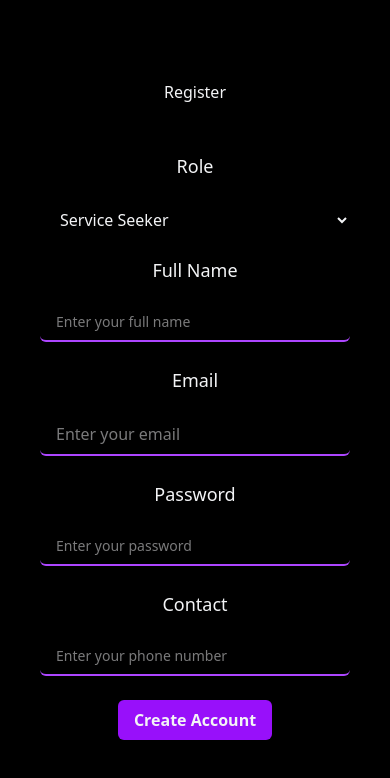
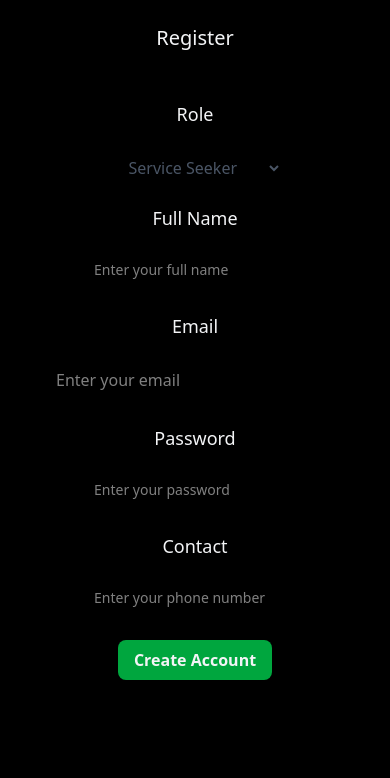
Before and after one commit to Tanko99/alx-fe-capstone, a React (Vite) app in the folder service-finder-app/: page /register in a window 390 px wide. Shown: the top 778 px of the page. Built offline with nearby package versions, Linux system fonts and the light colour scheme; the HTML template or start-up script is replaced by a standard one.

Commit message:
feat: Registration form aded and style with responsiveness

```diff
--- a/service-finder-app/src/components/RegistrationForm.jsx
+++ b/service-finder-app/src/components/RegistrationForm.jsx
@@ -42,14 +42,14 @@ const RegistrationForm = () => {
   };
 
   return (
-    <div className="min-h-screen  flex flex-col items-center justify-center  p-4 md:p-8   bg-black">
-      <h1 className="mb-6 text-center md:text-4xl sm:text-2xl text-gray-100">Register</h1>
-      <form onSubmit={handleSubmit} className=" w-full max-w-md flex flex-col gap-y-4
+    <div className="min-h-screen  sm:px-8 px-4 py-6 text-white  items-center items-center  p-4 md:p-8   bg-black">
+      <h1 className="mb-6 text-center md:text-4xl text-xl sm:text-2xl text-gray-100">Register</h1>
+      <form onSubmit={handleSubmit} className=" w-full  mx-auto flex flex-col gap-y-4
        justify-center items-center bg-black rounded-xl  shadow-lg p-6 scrol-y-auto">
         {/* Role Dropdown */}
         <label className=" text-gray-100 text-lg font-medium mb-1" htmlFor="role">Role</label>
-        <select className="w-full px-4 py-2 text-gray-100 focus:border-purple-600 focus:ring-2
-        focus:ring-purple-600 bg-black outline-none rounded-md"
+        <select className="md:w-96 sm:w-64 px-4 py-2 text-gray-600  focus:border-green-600 focus:ring-2
+        focus:ring-green-600  outline-none rounded-lg shadow-lg"
           id="role"
           value={role}
           onChange={(e) => setRole(e.target.value)}
@@ -60,9 +60,9 @@ const RegistrationForm = () => {
 
         {/* Common Fields for bothseekers and providers */}
         <label className=" text-gray-100 text-lg font-medium mb-1" htmlFor="name">Full Name</label>
-        <input className="w-full px-4 py-2 mb-2 border-b-2 border-purple-500 text-gray-100
-        rounded-md focus:border-purple-600 focus:ring-2 focus:ring-purple-600 outline-none
-         sm-w-64 text-sm md:text-lg shadow-sm"
+        <input className="md:w-96 px-4 py-2 mb-2
+        rounded-lg focus:border-green-600 focus:ring-2 focus:ring-green-600 outline-none
+         sm-w-64 text-sm md:text-lg shadow-lg"
           id="name"
           type="text"
           value={name}
@@ -72,9 +72,9 @@ const RegistrationForm = () => {
         />
 
         <label className=" text-gray-100 text-lg font-medium mb-1" htmlFor="email">Email</label>
-        <input className="w-full px-4 py-2 mb-2 border-b-2 border-purple-500 text-gray-100
-        rounded-md focus:border-purple-600 focus:ring-2 focus:ring-purple-600 outline-none
-        sm:w-64 text-sn md:text-lg shadow-sm"
+        <input className="w-full px-4 py-2 mb-2
+        rounded-lg focus:border-green-600 focus:ring-2 focus:ring-green-600 outline-none
+        sm:w-64 text-sn md:text-lg shadow-lg"
           id="email"
           type="email"
           value={email}
@@ -84,9 +84,9 @@ const RegistrationForm = () => {
         />
 
         <label className=" text-gray-100 text-lg font-medium mb-1" htmlFor="password">Password</label>
-        <input className="w-full px-4 py-2 mb-2 border-b-2 border-purple-500 text-gray-100
-        rounded-md focus:border-purple-600 focus:ring-2 focus:ring-purple-600 outline-none
-        sm:w-64  text-sm md:text-lg  shadow-sm"
+        <input className="md:w-96 px-4 py-2 mb-2
+        rounded-lg focus:border-green-600 focus:ring-2 focus:ring-green-600 outline-none
+        sm:w-64  text-sm md:text-lg  shadow-lg"
           id="password"
           type="password"
           value={password}
@@ -97,9 +97,9 @@ const RegistrationForm = () => {
         />
 
         <label className=" text-gray-100 text-lg font-medium mb-1"  htmlFor="contact">Contact</label>
-        <input className="w-full px-4 py-2 mb-2 border-b-2 border-purple-500 text-gray-100
-        rounded-md focus:border-purple-600 focus:ring-2 focus:ring-purple-600 outline-none
-         sm:w-64 text-sm md:text-lg shadow-sm"
+        <input className="md:w-96 px-4 py-2 mb-2
+        rounded-lg focus:border-green-600 focus:ring-2 focus:ring-green-600 outline-none
+         sm:w-64 text-sm md:text-lg shadow-lg"
           id="contact"
           type="tel"
           value={contact}
@@ -112,9 +112,9 @@ const RegistrationForm = () => {
         {role === "Provider" && (
           <>
             <label className=" text-gray-100 text-lg font-medium mb-1"  htmlFor="location">Location</label>
-            <input className="w-full px-4 py-2 mb-2 border-b-2 border-purple-500 text-gray-100
-               rounded-md focus:border-purple-600 focus:ring-2 focus:ring-purple-600 outline-none
-               sm:w-64 text-sm md:text-lg shadow-sm"
+            <input className="md:w-96 px-4 py-2 mb-2
+               rounded-lg focus:border-green-600 focus:ring-2 focus:ring-green-600 outline-none
+               sm:w-64 text-sm md:text-lg shadow-lg"
               id="location"
               type="text"
               value={location}
@@ -124,9 +124,9 @@ const RegistrationForm = () => {
             />
 
             <label className=" text-gray-100 text-lg font-medium mb-1"  htmlFor="service">Service Type</label>
-            <input className="w-full px-4 py-2 mb-2 border-b-2 border-purple-500 text-gray-100
-              rounded-md focus:border-purple-600 focus:ring-2 focus:ring-purple-600 outline-none
-              sm:w-64 text-sm md:text-lg shadow-sm"
+            <input className="md:w-06 px-4 py-2 mb-2
+              rounded-lg focus:border-green-600 focus:ring-2 focus:ring-green-600 outline-none
+              sm:w-64 text-sm md:text-lg shadow-lg"
               id="service"
               type="text"
               value={serviceType}
@@ -135,18 +135,18 @@ const RegistrationForm = () => {
               required
             />
 
-            <label className=" text-gray-100 text-lg font-medium mb-1" htmlFor="profileImage">Upload image </label>
+            <label className=" text-gray-100md:w-96 sm:w-64 text-center px-4 py-2 mb-2 text-lg rounded-lg shadow-lg font-medium bg-green-600 mt-2" htmlFor="profileImage">Upload image </label>
             <div className="flex flex-col items-center mb-2">
   {profileImage ? (
     // Show preview if user picked a file
     <img
       src={URL.createObjectURL(profileImage)}
       alt="Preview"
-      className="w-20 h-20 rounded-full object-cover mb-2"
+      className="w-32 h-32 rounded-full object-cover bg-gray-300  mb-2"
     />
   ) : (
     // Show fallback icon if no image
-    <UserCircle className="w-32 h-32 text-gray-400 mb-2" />
+    <UserCircle className="w-32 h-32   mb-6" />
   )}
 
   <input
@@ -159,8 +159,8 @@ const RegistrationForm = () => {
           </>
         )}
 
-        <button className="px-4 py-2 bg-purple-600 text-gray-100
-        font-bold transition-colors duration-200 rounded-md hover:bg-purple-700" type="submit">Create Account</button>
+        <button className="px-4 py-2 bg-green-600 text-gray-100
+        font-bold cursor-pointer rounded-lg hover:bg-green-900" type="submit">Create Account</button>
       </form>
 
       {error && <p className="text-red-600 font-bold">{error}</p>}
```
